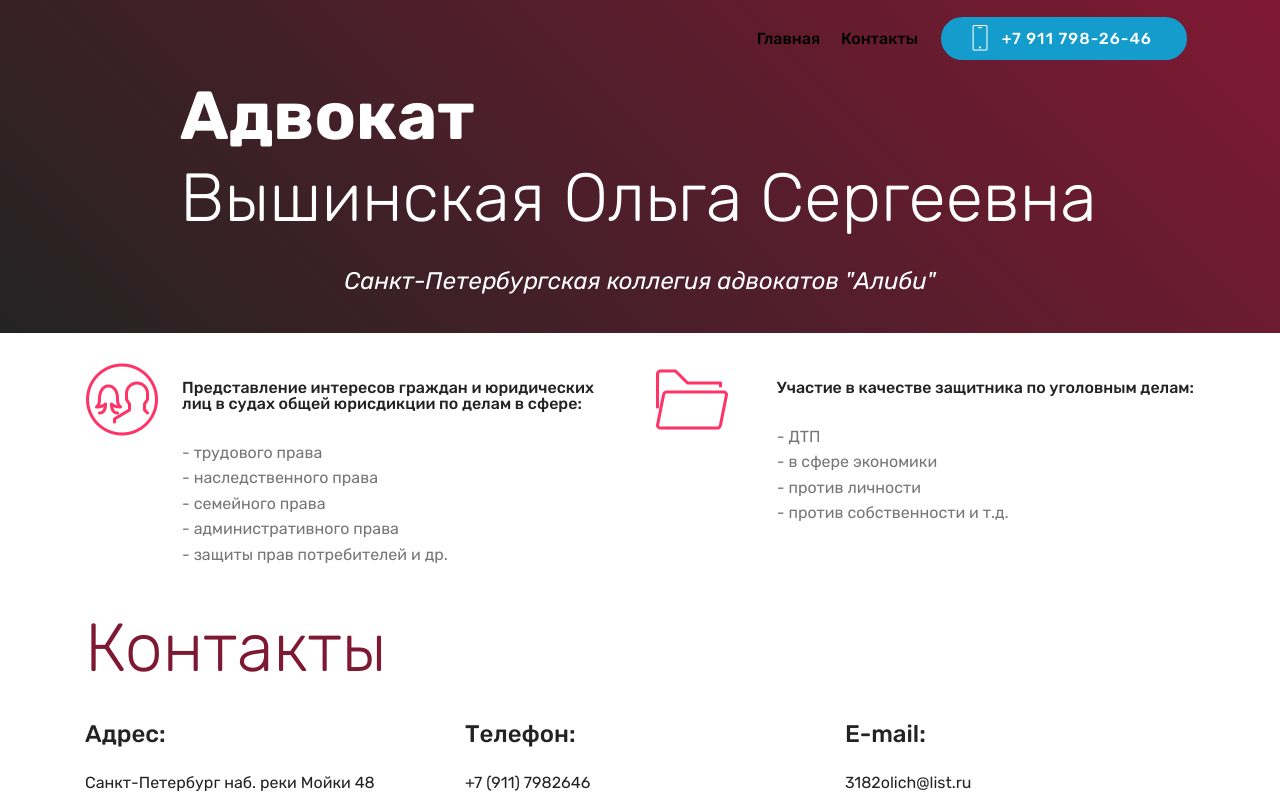
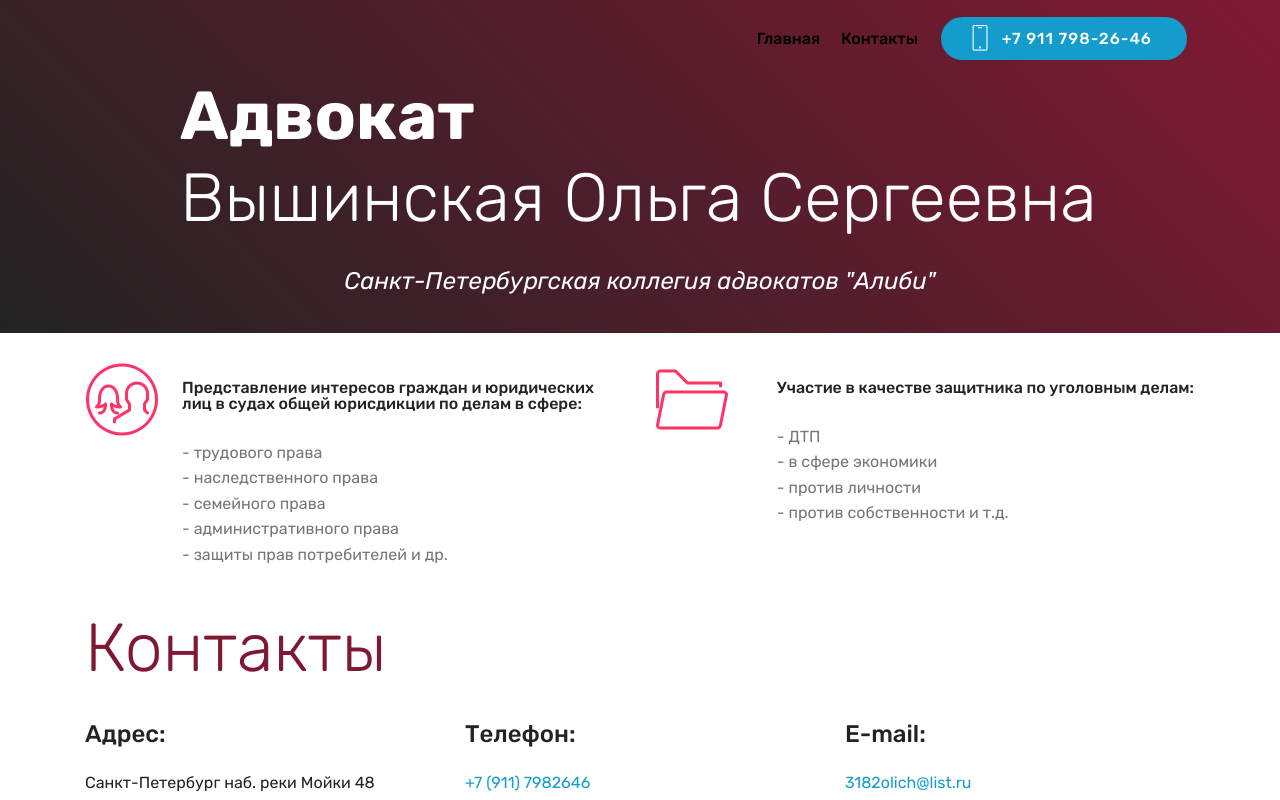
Before and after one commit to valmon/valmon.github.io, a plain HTML site: page index.html in a window 1280 px wide. Shown: the top 800 px of the page. Drawn offline with Linux system fonts and the light colour scheme; files whose address does not match are found by name.

Commit message:
create github pages

```diff
--- a/index.html
+++ b/index.html
@@ -56,7 +56,7 @@
     </nav>
 </section>
 
-<section class="engine"><a href="https://mobirise.info/v">free html templates</a></section><section class="header5 cid-qIusYFRM5m" id="header5-3">
+<section class="engine"><a href="https://mobirise.info/n">simple web templates</a></section><section class="header5 cid-qIusYFRM5m" id="header5-3">
 
 
 
@@ -140,8 +140,8 @@
                         <div class="b b-phone">
                             <h5 class="align-left mbr-fonts-style m-0 display-5">Телефон:
                             </h5>
-                            <p class="mbr-text align-left mbr-fonts-style display-7">
-                                +7 (911) 7982646</p>
+                            <p class="mbr-text align-left mbr-fonts-style display-7"><a href="tel:+79818737684">
+                                +7 (911) 7982646</a></p>
                         </div>
                     </div>
                     <div class="col-12 col-md-4">
@@ -149,8 +149,8 @@
                             <h5 class="align-left mbr-fonts-style m-0 display-5">
                                 E-mail:
                             </h5>
-                            <p class="mbr-text align-left mbr-fonts-style display-7">
-                                3182olich@list.ru</p>
+                            <p class="mbr-text align-left mbr-fonts-style display-7"><a href="mailto:3182olich@list.ru">
+                                3182olich@list.ru</a></p>
                         </div>
                     </div>
                 </div>
```
Also changed, not shown: 1 other file.
